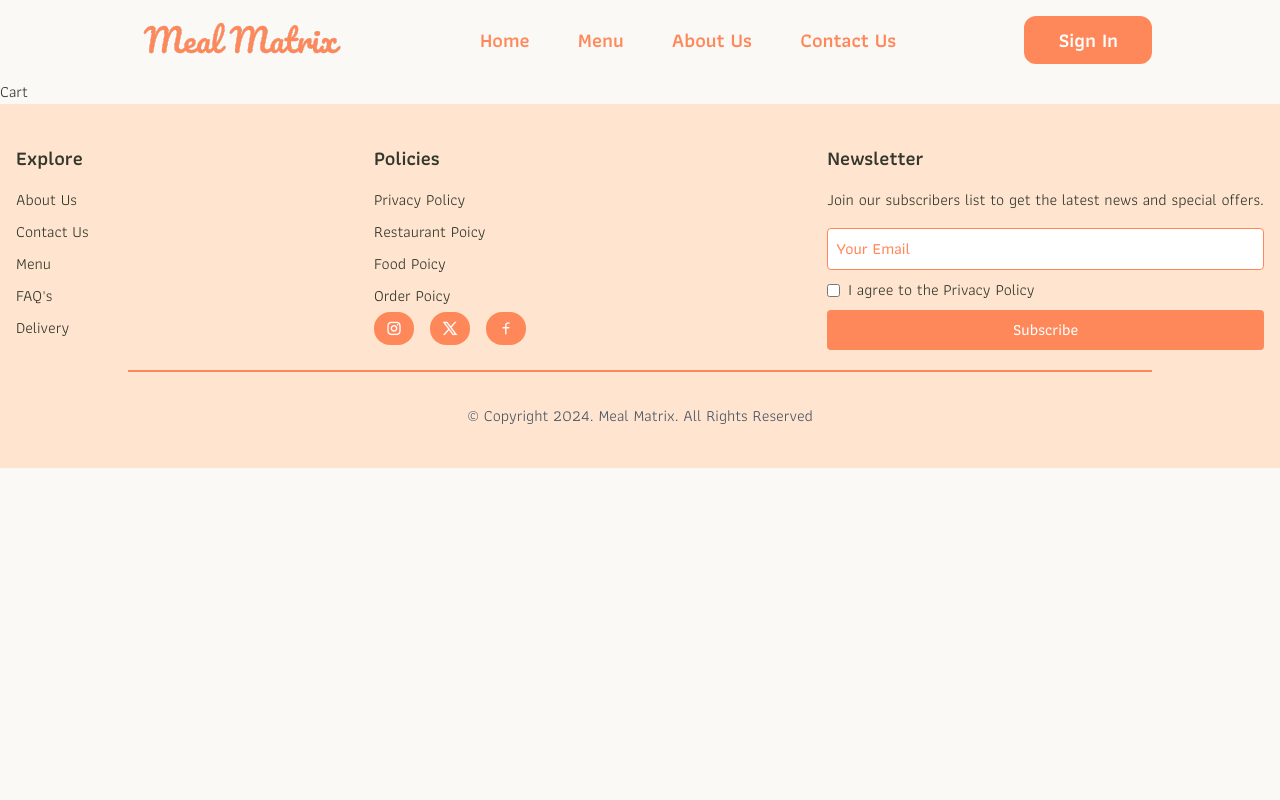
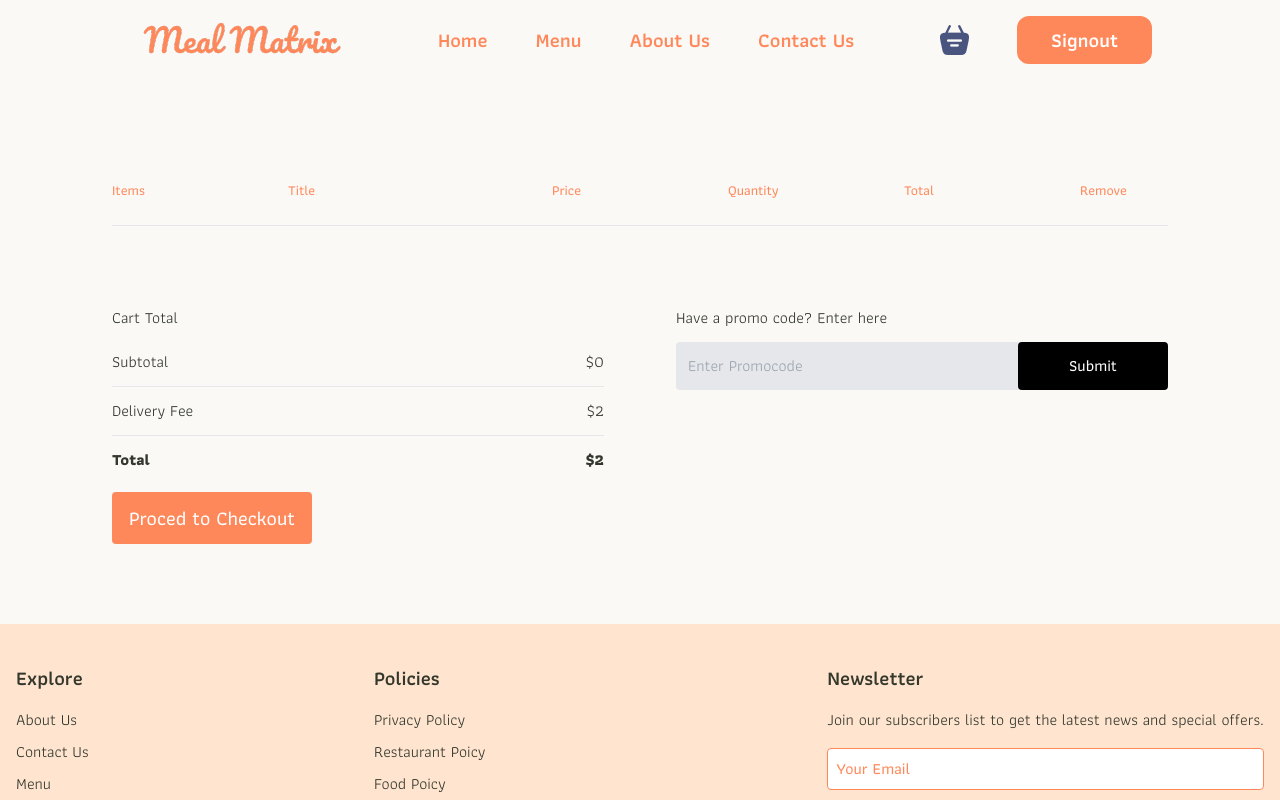
Before and after one commit to Dhairya-Dave-0204/Meal-Matrix, a React (Vite) app in the folder frontend/: page /cart in a window 1280 px wide. Shown: the top 800 px of the page. Built offline with nearby package versions, Linux system fonts and the light colour scheme; a web font is replaced by a local one; what fluid-tailwind would draw is missing.

Commit message:
Create cart page and minor UI fixes

```diff
--- a/frontend/src/assets/frontend_assets/assets.js
+++ b/frontend/src/assets/frontend_assets/assets.js
@@ -42,8 +42,6 @@ import food_27 from './food_27.png'
 import food_28 from './food_28.png'
 import food_29 from './food_29.png'
 import food_30 from './food_30.png'
-import food_31 from './food_31.png'
-import food_32 from './food_32.png'
 
 import add_icon_white from './add_icon_white.png'
 import add_icon_green from './add_icon_green.png'
--- a/frontend/src/components/Navbar/Navbar.jsx
+++ b/frontend/src/components/Navbar/Navbar.jsx
@@ -1,11 +1,14 @@
-import React, { useState } from "react";
+import React, { useContext, useState } from "react";
 import { assets } from "../../assets/frontend_assets/assets";
 import { Link } from "react-router-dom";
+import { StoreContext } from "../../context/storeContext";
 
 function Navbar({setShowLogin}) {
   const [isMenuOpen, setIsMenuOpen] = useState(false);
 
-  const user = null
+  const{ getTotalCartAmount } = useContext(StoreContext)
+
+  const user = "dhairya"
 
   return (
     <nav className="flex justify-between items-center py-4 gap-3 px-4 md:px-32 z-20">
@@ -40,11 +43,11 @@ function Navbar({setShowLogin}) {
       {user ? (
         <div className="hidden xl:flex items-center justify-center text-primary font-semibold text-xl gap-12">
           <Link
-            to="/profile"
+            to="/cart"
             className=" hover:scale-110 transition-all duration-700 relative"
           >
             <img src={assets.basket_icon} alt="" />
-            <div className=" absolute min-w-3 min-h-3 bg-primary rounded-lg -top-2 -right-2"></div>
+            <div className={getTotalCartAmount() === 0 ? "" : "absolute min-w-3 min-h-3 bg-primary rounded-lg -top-2 -right-2"}></div>
           </Link>
           <Link
             to="/signout"
@@ -101,7 +104,7 @@ function Navbar({setShowLogin}) {
         {user ? (
           <div className="xl:hidden flex flex-col items-center gap-6">
             <Link
-              to="/profile"
+              to="/cart"
               className=" hover:scale-110 transition-all duration-700 relative"
             >
               <img src={assets.basket_icon} alt="" />
--- a/frontend/src/context/StoreContext.jsx
+++ b/frontend/src/context/StoreContext.jsx
@@ -20,10 +20,16 @@ const StoreContextProvider = (props) => {
     setCartItems((prev) => ({...prev, [itemId]:prev[itemId]-1}))
   }
 
-  useEffect(() => {
-    console.log(cartItems);
-  },[cartItems])
-
+  const getTotalCartAmount = () => {
+    let totalAmount = 0
+    for(const item in cartItems) {
+      if (cartItems[item] > 0) {
+        let itemInfo = food_list.find((product) => product._id === item)
+        totalAmount += itemInfo.price * cartItems[item]
+      }
+    }
+    return totalAmount
+  }
 
   const contextValue = {
     food_list,
@@ -31,6 +37,7 @@ const StoreContextProvider = (props) => {
     setCartItems,
     addToCart,
     removeFromCart,
+    getTotalCartAmount,
   };
 
   return (
--- a/frontend/src/index.css
+++ b/frontend/src/index.css
@@ -28,3 +28,24 @@ body {
   grid-template-columns: repeat(auto-fill,minmax(240px,1fr));
   row-gap: 50px;
 }
+
+.cart-items-title {
+  grid-template-columns: 1fr 1.5fr 1fr 1fr 1fr 0.5fr;
+  display: grid;
+  align-items: center;
+  font-size: max(1vw, 14px);
+}
+
+.checkout {
+  width: max(15vw,200px);
+}
+
+.promo-submit {
+  width: max(10vw,150px);
+  padding: 12px 5px;
+  border: none;
+  background: #000;
+  color: white;
+  border-radius: 4px;
+  font-weight: 500;
+}
--- a/frontend/src/pages/Cart/Cart.jsx
+++ b/frontend/src/pages/Cart/Cart.jsx
@@ -1,8 +1,93 @@
-import React from 'react'
+import React, { useContext } from 'react'
+import { StoreContext } from '../../context/storeContext'
 
 function Cart() {
+
+  const {cartItems, food_list, removeFromCart, getTotalCartAmount } = useContext(StoreContext)
+
   return (
-    <div>Cart</div>
+    <div className='mt-[100px] sm:mx-8 mb-20 sm:px-20 mx-2 px-4'>
+      <div className=''>
+        <div className='cart-items-title text-primary font-medium'>
+          <p>Items</p>
+          <p>Title</p>
+          <p>Price</p>
+          <p>Quantity</p>
+          <p>Total</p>
+          <p>Remove</p>
+        </div>
+
+        <br />
+        <hr />
+
+        {food_list.map((item,index) => {
+          if(cartItems[item._id] > 0) {
+            return (
+              <div>
+                <div className="cart-items-title my-3">
+                  <img src={item.image} alt="" className=" w-14" />
+
+                  <p> {item.name} </p>
+
+                  <p>${item.price} </p>
+
+                  <p> {cartItems[item._id]} </p>
+
+                  <p>${item.price * cartItems[item._id]} </p>
+
+                  <p className='cursor-pointer' onClick={() => removeFromCart(item._id)}>x</p>
+                </div>
+                <hr />
+              </div>
+            );
+          }
+        })}
+      </div>
+
+      <div className='flex flex-col-reverse md:flex-row justify-between mt-20 gap-10'>
+        <div className='flex flex-1 flex-col gap-5'>
+          <h2>Cart Total</h2>
+
+          <div>
+            <div className='flex justify-between'>
+              <p>Subtotal</p>
+              <p>${getTotalCartAmount()}</p>
+            </div>
+
+            <hr className='my-3'/>
+
+            <div className='flex justify-between'>
+              <p>Delivery Fee</p>
+              <p>${2}</p>
+            </div>
+
+            <hr className='my-3'/>
+
+            <div className='flex justify-between'>
+              <b>Total</b>
+              <b>${getTotalCartAmount() + 2}</b>
+            </div>
+          </div>
+
+          <button className='checkout text-white font-medium text-xl hover:bg-secondary hover:text-primary transition-all dura5y bg-primary p-3 rounded'>
+            Proced to Checkout
+          </button>
+        </div>
+
+        <div className='flex-1 md:ml-8 justify-start'>
+          <div>
+            <p>Have a promo code? Enter here</p>
+
+            <div className='flex justify-between items-center rounded mt-3 bg-gray-200'>
+              <input type="text" name="promo" id="promo" placeholder='Enter Promocode'
+                className='bg-transparent border-none outline-none pl-3'
+              />
+              <button className='promo-submit'>Submit</button>
+            </div>
+          </div>
+        </div>
+      </div>
+    </div>
   )
 }
 
```
